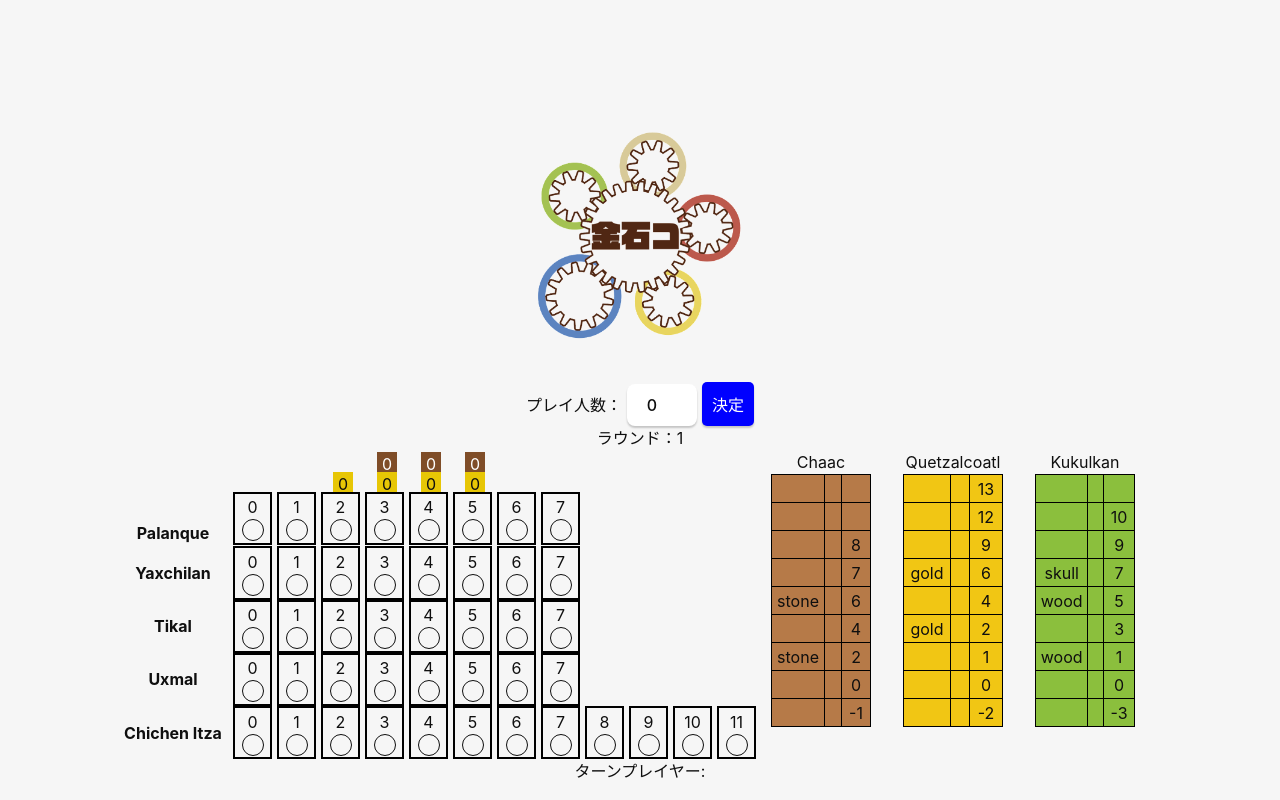
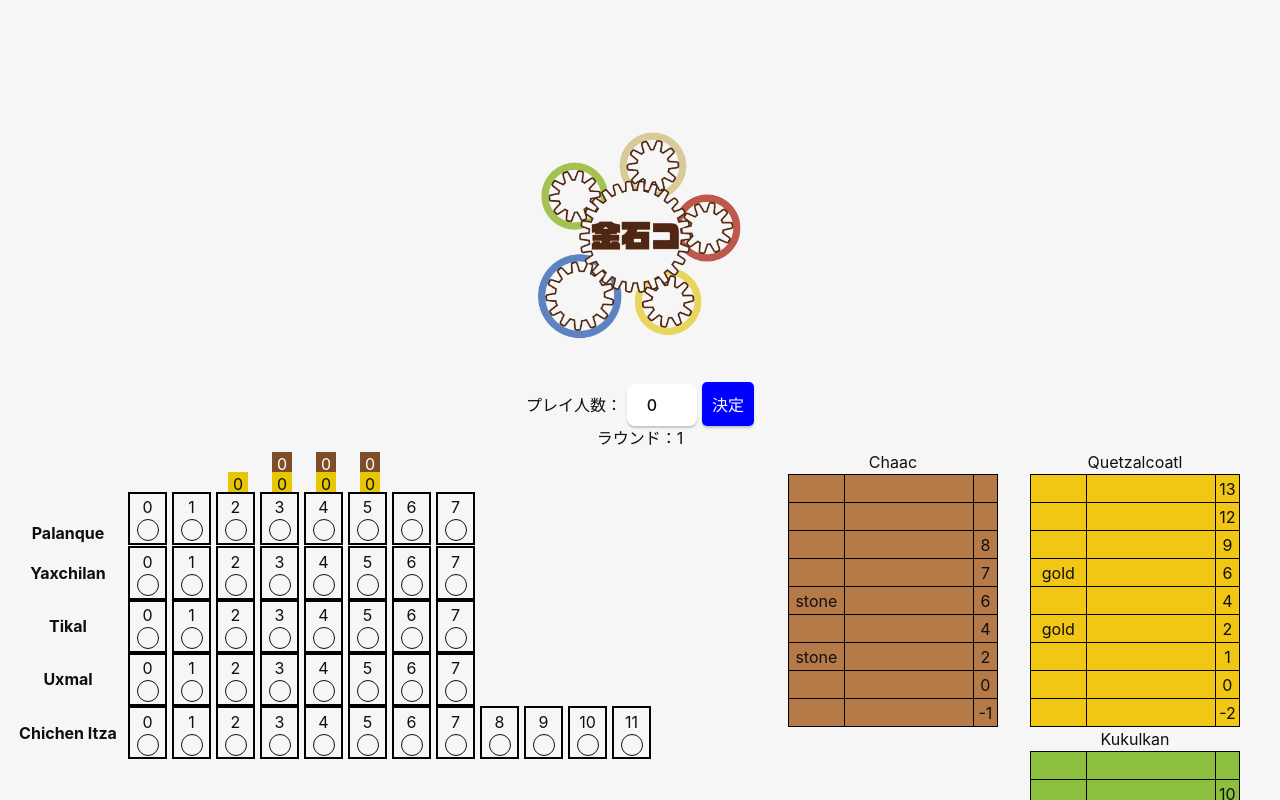
Before and after one commit to SH11235/Tzolkin, a React (Vite) app: page / in a window 1280 px wide. Shown: the top 800 px of the page. Built offline with nearby package versions, Linux system fonts and the light colour scheme.

Commit message:
design 神殿ボードのプレイヤーを表示する

```diff
--- a/src/App.tsx
+++ b/src/App.tsx
@@ -197,19 +197,40 @@ function App() {
         <span className="temples">
           <Temple
             name="Chaac"
-            playerScores={[{ color: "red", index: 0 }]}
+            playerScores={
+              players.map((player) => {
+                return {
+                  color: player.color,
+                  index: player.temple_faith.chaac,
+                };
+              }) || []
+            }
             templeBonus={ChaacBonus}
             templeColor="brown"
           />
           <Temple
             name="Quetzalcoatl"
-            playerScores={[{ color: "red", index: 0 }]}
+            playerScores={
+              players.map((player) => {
+                return {
+                  color: player.color,
+                  index: player.temple_faith.quetzalcoatl,
+                };
+              }) || []
+            }
             templeBonus={QuetzalcoatlBonus}
             templeColor="yellow"
           />
           <Temple
             name="Kukulkan"
-            playerScores={[{ color: "red", index: 0 }]}
+            playerScores={
+              players.map((player) => {
+                return {
+                  color: player.color,
+                  index: player.temple_faith.kukulkan,
+                };
+              }) || []
+            }
             templeBonus={KukulkanBonus}
             templeColor="green"
           />
--- a/src/components/Temple.css
+++ b/src/components/Temple.css
@@ -3,12 +3,11 @@
 }
 
 .temple-table {
-    width: 100px;
+    width: 210px;
     border-collapse: collapse
 }
 
 .temple-cell {
-    width: 100px;
     height: 25px;
     border: 1px solid #000;
     text-align: center;
@@ -16,7 +15,18 @@
     position: relative;
 }
 
-/* style={{ backgroundColor: templeColor }} */
+.temple-cell-resource {
+    width: 50px;
+}
+
+.temple-cell-player {
+    width: 120px;
+}
+
+.temple-cell-score {
+    width: 20px;
+}
+
 .temple-brown {
     background-color: #B67A48;
 }
@@ -29,17 +39,30 @@
     background-color: #8BBF3D;
 }
 
-.circle {
-    background-color: #ffcc00;
-    /* 背景色 */
-    width: 10px;
-    height: 10px;
+.circle-Red,
+.circle-Blue,
+.circle-Green,
+.circle-Yellow {
+    display: inline-block;
+    width: 20px;
+    height: 20px;
     border-radius: 50%;
-    /* 円形にする */
+    vertical-align: middle;
+    text-align: center;
+}
 
-    /* 左右中央 */
-    transform: translate(-50%, -50%);
-    /* 中央に配置 */
-    z-index: 1;
-    /* 背景よりも前面に */
+.circle-Red {
+    background-color: red;
 }
+
+.circle-Blue {
+    background-color: blue;
+}
+
+.circle-Green {
+    background-color: green;
+}
+
+.circle-Yellow {
+    background-color: yellow;
+}
--- a/src/components/Temple.tsx
+++ b/src/components/Temple.tsx
@@ -1,6 +1,6 @@
+import { PlayerColor } from "../types/GamePlayer";
 import "./temple.css";
 
-type PlayerColor = "red" | "blue" | "green" | "yellow" | "orange";
 export type TempleBonus = {
   resource: "stone" | "gold" | "wood" | "skull" | null;
   point: number;
@@ -26,9 +26,9 @@ export const Temple: React.FC<Props> = ({
 }) => {
   const offset = 9 - templeBonus.length;
   const array = Array(offset).fill(0);
-  const additonalRows = array.map((_, index) => {
+  const offsetRows = array.map((_, index) => {
     return (
-      <tr key={`additonalRows-${index}`}>
+      <tr key={`offsetRows-${index}`}>
         <td className="temple-cell"></td>
         <td className="temple-cell"></td>
         <td className="temple-cell"></td>
@@ -36,32 +36,43 @@ export const Temple: React.FC<Props> = ({
     );
   });
   const rows = templeBonus.map((row, rowIndex) => {
-    if (rowIndex === 0) {
-      return (
-        <tr key={rowIndex}>
-          <td className="temple-cell"></td>
-          <td className="temple-cell">
-            {/* <span className="circle"></span> */}
-          </td>
-          <td className="temple-cell">{row.point}</td>
-        </tr>
-      );
-    } else {
-      return (
-        <tr key={rowIndex}>
-          <td className="temple-cell">{row.resource}</td>
-          <td className="temple-cell"></td>
-          <td className="temple-cell">{row.point}</td>
-        </tr>
-      );
-    }
+    const playerScoreElements = playerScores.map((playerScore) => {
+      const offset = templeBonus.length - 2;
+      // chaacのとき: playerScore.index + rowIndex === 5
+      // playerScore.index === -1 → rowIndex === 6
+      // playerScore.index === 0 → rowIndex === 5
+      // playerScore.index === 1 → rowIndex === 4
+      // playerScore.index === 2 → rowIndex === 3
+      // playerScore.index === 3 → rowIndex === 2
+      // playerScore.index === 4 → rowIndex === 1
+      // quetzalcoatlのとき playerScore.index + rowIndex === 7
+      // playerScore.index === 0 → rowIndex === 7
+      // playerScore.index === 1 → rowIndex === 6
+      // playerScore.index === 2 → rowIndex === 5
+      // playerScore.index === 3 → rowIndex === 4
+      // playerScore.index === 4 → rowIndex === 3
+      // playerScore.index === 5 → rowIndex === 2
+      // playerScore.index === 6 → rowIndex === 1
+      // playerScore.index === 7 → rowIndex === 0
+      if (playerScore.index + rowIndex === offset) {
+        let classNamePlayer = playerScore.color;
+        return <span key={`${classNamePlayer}-${rowIndex}`} className={`circle-${classNamePlayer}`}></span>;
+      }
+    });
+    return (
+      <tr key={rowIndex}>
+        <td className="temple-cell temple-cell-resource">{row.resource}</td>
+        <td className="temple-cell temple-cell-player">{playerScoreElements}</td>
+        <td className="temple-cell temple-cell-score">{row.point}</td>
+      </tr>
+    );
   });
   return (
     <div className="temple-container">
       <span>{name}</span>
       <table className={`temple-table temple-${templeColor}`} border={1}>
         <tbody>
-          {additonalRows}
+          {offsetRows}
           {rows}
         </tbody>
       </table>
--- a/src/types/GamePlayer.ts
+++ b/src/types/GamePlayer.ts
@@ -24,8 +24,10 @@ type TempleFaith = {
   quetzalcoatl: number;
 }
 
+export type PlayerColor = "red" | "blue" | "green" | "yellow" | "orange";
+
 type Player = {
-  color: string;
+  color: PlayerColor;
   corn_tiles: number;
   corns: number;
   name: string;
```
